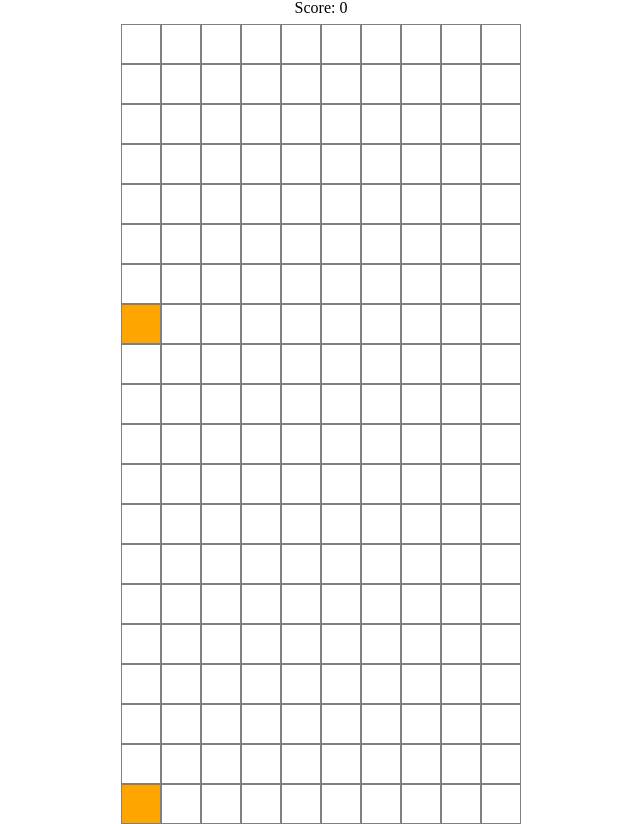
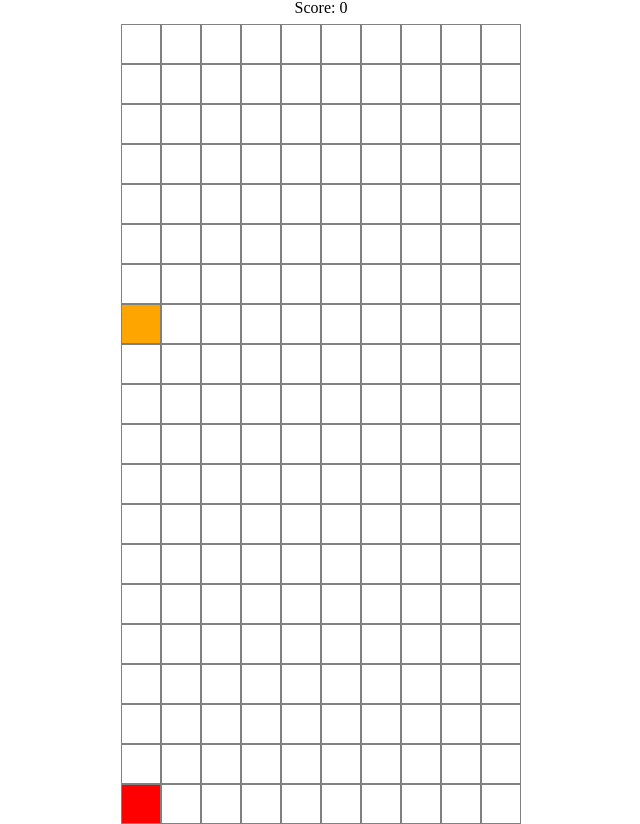
Before and after one commit to willian-froes/Minigame, a Next.js app: page /minigames/tetris in a window 1280 px wide. Shown: the whole page, without its empty margins (319-959 px from the left). Built offline with nearby package versions, Linux system fonts and the light colour scheme.

Commit message:
feat (minigames): save field area part props to persist colors

```diff
--- a/app/minigames/tetris/page.constants.ts
+++ b/app/minigames/tetris/page.constants.ts
@@ -1,16 +1,12 @@
 import { Part } from './page.types'
 
 export const FIELD_FRAME_RATE: number = 300
-
-export const FIELD_AREA_SIZE: number = 40
 
 export const FIELD_ROWS: number = 20
 
 export const FIELD_COLUMNS: number = 10
 
-export const FIELD_EMPTY_AREA: number = 0
-
-export const FIELD_FILL_AREA: number = 1
+export const SCORE_RATE: number = 10
 
 export const PART_SHAPES = ['s', 'i', 't', 'o', '.'] as const
 
@@ -32,5 +28,3 @@ export const PART_INITIAL: Part = {
   shape: '.',
   color: 'red',
 }
-
-export const SCORE_RATE: number = 10
--- a/app/minigames/tetris/page.content.tsx
+++ b/app/minigames/tetris/page.content.tsx
@@ -1,7 +1,6 @@
 'use client'
 
 import { useEffect, useMemo, useState } from 'react'
-
 import { Title } from '@/app/page.styles'
 
 import { FIELD_FRAME_RATE, PART_INITIAL } from './page.constants'
@@ -16,7 +15,7 @@ import {
 } from './page.utils'
 
 const Content = () => {
-  const [field, setField] = useState<Field>([[]])
+  const [field, setField] = useState<Field>(buildField())
   const [part, setPart] = useState<Part>(PART_INITIAL)
   const [score, setScore] = useState<number>(0)
 
@@ -28,37 +27,34 @@ const Content = () => {
   const _game = useMemo(
     () =>
       renderField.map((row, rowIndex) =>
-        row.map((filled, columnIndex) => (
+        row.map((cell, columnIndex) => (
           <Game.Area
             key={`${rowIndex}-${columnIndex}`}
-            $filled={Boolean(filled)}
-            $color={part.color}
+            $filled={!!cell}
+            $color={cell?.color}
           />
         )),
       ),
-    [renderField, part],
+    [renderField],
   )
 
   useEffect(() => {
-    setField(buildField())
-
-    const renderFrame = setInterval(() => {
+    const interval = setInterval(() => {
       setPart(prev => renderPart(prev))
     }, FIELD_FRAME_RATE)
 
-    return () => clearInterval(renderFrame)
+    return () => clearInterval(interval)
   }, [])
 
   useEffect(() => {
     const handleKeyDown = (event: KeyboardEvent) => {
       setPart(prev => handlePartMovement(prev, event))
     }
-
     window.addEventListener('keydown', handleKeyDown)
     return () => window.removeEventListener('keydown', handleKeyDown)
   }, [])
 
-  // TODO: Tratar stack quando cumprir multiplas linhas e atualizar score
+  // TODO: Atualizar score e stack quando completar uma ou multiplas linhas
   useEffect(() => {
     setField(prev => handleFieldStack(prev, part, setPart))
   }, [part])
--- a/app/minigames/tetris/page.styles.ts
+++ b/app/minigames/tetris/page.styles.ts
@@ -1,7 +1,7 @@
 'use client'
 
 import styled from 'styled-components'
-import { FIELD_AREA_SIZE, FIELD_COLUMNS } from './page.constants'
+import { FIELD_COLUMNS } from './page.constants'
 import { PartColor } from './page.types'
 
 export const Wrapper = styled.main`
@@ -25,10 +25,10 @@ export const Field = styled.div`
   grid-template-columns: repeat(${FIELD_COLUMNS}, 1fr);
 `
 
-export const Area = styled.div<{ $filled: boolean; $color: PartColor }>`
+export const Area = styled.div<{ $filled: boolean; $color?: PartColor }>`
   border: 1px solid gray;
-  width: ${FIELD_AREA_SIZE}px;
-  height: ${FIELD_AREA_SIZE}px;
+  width: 40px;
+  height: 40px;
   background-color: ${({ $filled, $color }) =>
     $filled ? $color : 'transparent'};
 `
--- a/app/minigames/tetris/page.types.ts
+++ b/app/minigames/tetris/page.types.ts
@@ -1,6 +1,6 @@
 import { PART_SHAPES, PART_COLORS } from './page.constants'
 
-export type Field = Array<Array<number>>
+export type Field = Array<Array<Part | undefined>>
 
 export type Part = {
   position: PartPosition
--- a/app/minigames/tetris/page.utils.ts
+++ b/app/minigames/tetris/page.utils.ts
@@ -1,10 +1,9 @@
 'use client'
 
 import { Dispatch, SetStateAction } from 'react'
+
 import {
   FIELD_COLUMNS,
-  FIELD_EMPTY_AREA,
-  FIELD_FILL_AREA,
   FIELD_ROWS,
   PART_COLORS,
   PART_SHAPES,
@@ -23,7 +22,7 @@ export const randomizeShape = (): PartShape => {
 
 export const buildField = (): Field => {
   return Array.from({ length: FIELD_ROWS }, () =>
-    Array.from({ length: FIELD_COLUMNS }, () => FIELD_EMPTY_AREA),
+    Array.from({ length: FIELD_COLUMNS }, () => undefined),
   )
 }
 
@@ -33,71 +32,71 @@ export const buildPart = (field: Field, part: Part): Field => {
   if (y < FIELD_ROWS && x < FIELD_COLUMNS) {
     if (part.shape === '.') {
       if (y >= 0) {
-        field[y][x] = 1
+        field[y][x] = part
       }
     }
 
     if (part.shape === 's') {
       if (y === 0) {
-        field[y][x + 1] = 1
+        field[y][x + 1] = part
       }
       if (y === 1) {
-        field[y - 1][x] = 1
-        field[y - 1][x + 1] = 1
-        field[y][x + 1] = 1
+        field[y - 1][x] = part
+        field[y - 1][x + 1] = part
+        field[y][x + 1] = part
       }
       if (y >= 2) {
-        field[y - 2][x] = 1
-        field[y - 1][x] = 1
-        field[y - 1][x + 1] = 1
-        field[y][x + 1] = 1
+        field[y - 2][x] = part
+        field[y - 1][x] = part
+        field[y - 1][x + 1] = part
+        field[y][x + 1] = part
       }
     }
 
     if (part.shape === 'i') {
       if (y === 0) {
-        field[y][x] = 1
+        field[y][x] = part
       }
       if (y === 1) {
-        field[y - 1][x] = 1
-        field[y][x] = 1
+        field[y - 1][x] = part
+        field[y][x] = part
       }
       if (y === 2) {
-        field[y - 2][x] = 1
-        field[y - 1][x] = 1
-        field[y][x] = 1
+        field[y - 2][x] = part
+        field[y - 1][x] = part
+        field[y][x] = part
       }
       if (y >= 3) {
-        field[y - 3][x] = 1
-        field[y - 2][x] = 1
-        field[y - 1][x] = 1
-        field[y][x] = 1
+        field[y - 3][x] = part
+        field[y - 2][x] = part
+        field[y - 1][x] = part
+        field[y][x] = part
       }
     }
 
     if (part.shape === 't') {
       if (y === 0) {
-        field[y][x + 1] = 1
+        field[y][x + 1] = part
       }
 
       if (y >= 1) {
-        field[y - 1][x + 2] = 1
-        field[y - 1][x + 1] = 1
-        field[y - 1][x] = 1
-        field[y][x + 1] = 1
+        field[y - 1][x + 2] = part
+        field[y - 1][x + 1] = part
+        field[y - 1][x] = part
+        field[y][x + 1] = part
       }
     }
 
     if (part.shape === 'o') {
       if (y === 0) {
-        field[y][x] = 1
-        field[y][x + 1] = 1
+        field[y][x] = part
+        field[y][x + 1] = part
       }
       if (y >= 1) {
-        field[y][x] = 1
-        field[y][x + 1] = 1
-        field[y - 1][x] = 1
-        field[y - 1][x + 1] = 1
+        field[y][x] = part
+        field[y][x + 1] = part
+        field[y - 1][x] = part
+        field[y - 1][x + 1] = part
       }
     }
   }
@@ -155,26 +154,20 @@ export const handleFieldStack = (
   let isBellowFill = false
 
   if (part.shape === '.' || part.shape === 'i') {
-    isBellowFill = field[y + 1]?.[x] === FIELD_FILL_AREA
+    isBellowFill = !!field[y + 1]?.[x]
   }
 
   if (part.shape === 'o') {
-    isBellowFill =
-      field[y + 1]?.[x] === FIELD_FILL_AREA ||
-      field[y + 1]?.[x + 1] === FIELD_FILL_AREA
+    isBellowFill = !!field[y + 1]?.[x] || !!field[y + 1]?.[x + 1]
   }
 
   if (part.shape === 's') {
-    isBellowFill =
-      field[y]?.[x] === FIELD_FILL_AREA ||
-      field[y + 1]?.[x + 1] === FIELD_FILL_AREA
+    isBellowFill = !!field[y]?.[x] || !!field[y + 1]?.[x + 1]
   }
 
   if (part.shape === 't') {
     isBellowFill =
-      field[y]?.[x] === FIELD_FILL_AREA ||
-      field[y + 1]?.[x + 1] === FIELD_FILL_AREA ||
-      field[y]?.[x + 2] === FIELD_FILL_AREA
+      !!field[y]?.[x] || !!field[y + 1]?.[x + 1] || !!field[y]?.[x + 2]
   }
 
   if (isBellowFill || isBottom) {
```
